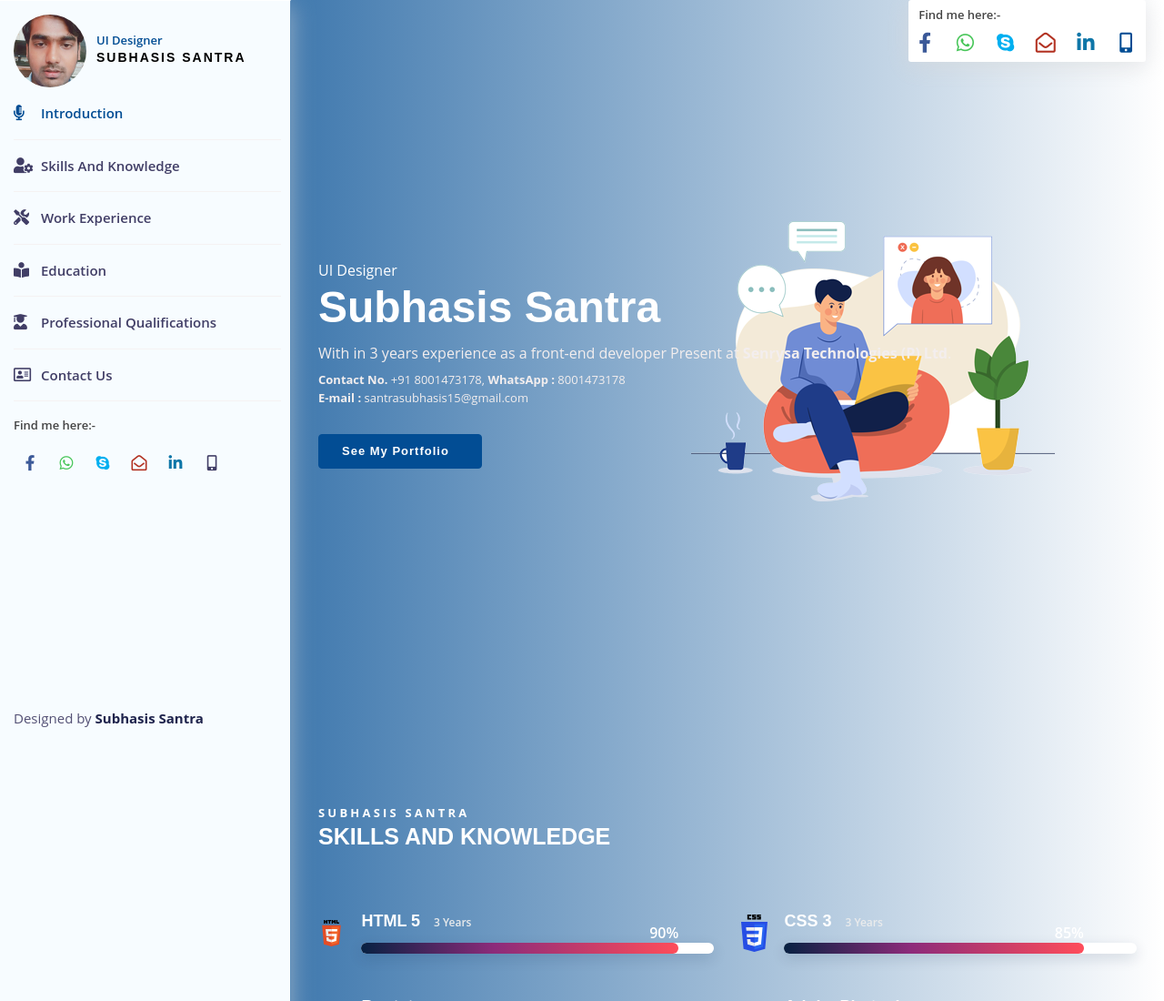
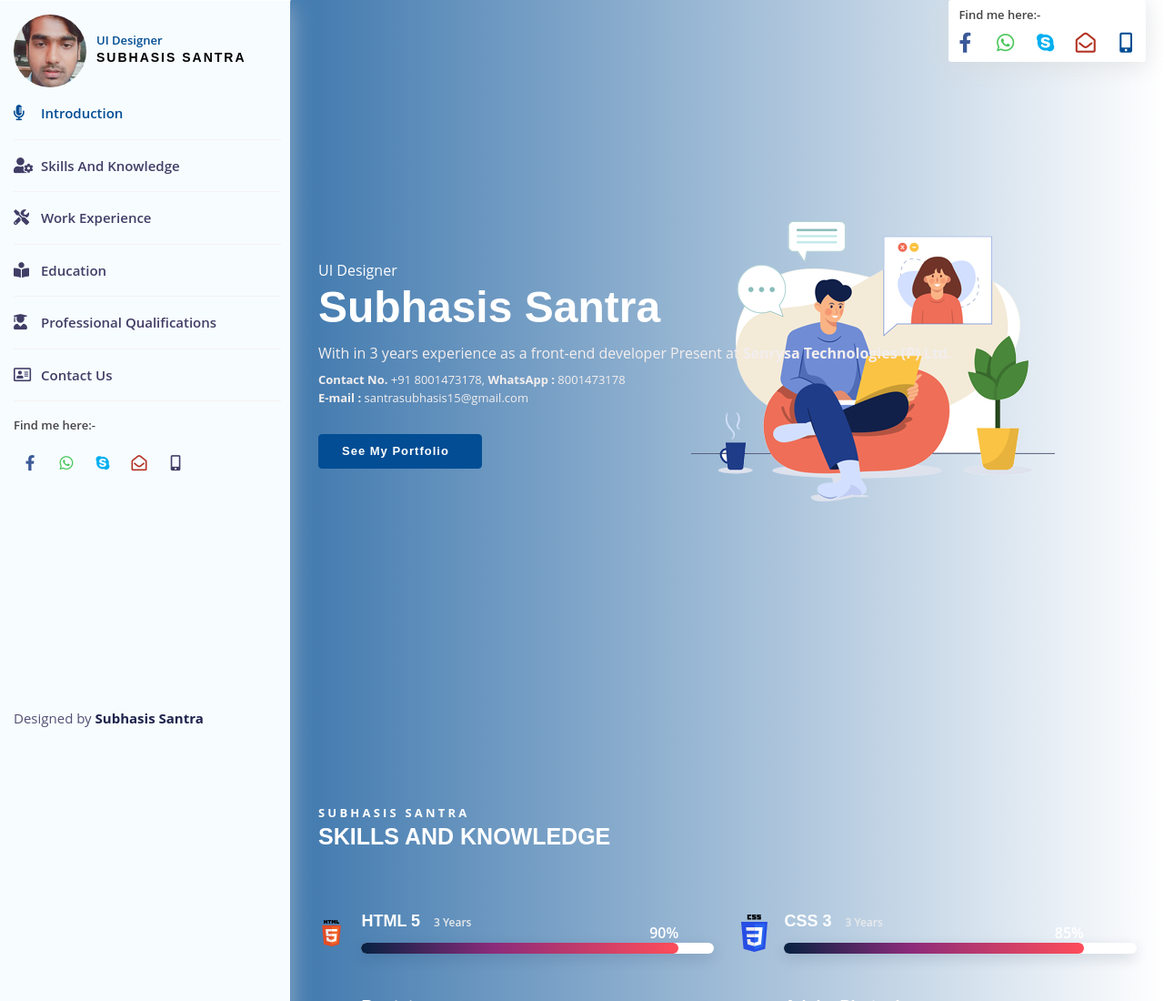
Before and after one commit to subhasisdesigner/subhasisdesigner.github.io, a plain HTML site: page index.html in a window 1280 px wide. Shown: the top 1100 px of the page at 91% size. Drawn offline with Linux system fonts and the light colour scheme.

Commit message:
Update index.html

```diff
--- a/index.html
+++ b/index.html
@@ -82,7 +82,7 @@
                     <a title="Subhasis Santra WhatsApp" target="_blank" href="https://wa.me/+918001473178/?text=I'm%20interested%20in%20your%20service" class="whatsapp"><i class="fab fa-whatsapp"></i></a>
                     <a href="https://join.skype.com/invite/KaxdquyQAdBw" target="_blank" class="skype"><i class="fab fa-skype"></i></a>
                     <a title="Email Us" href="mailto:santrasubhasis15@gmail.com" target="_blank" class="mail"><i class="far fa-envelope-open"></i></a>
-                    <a href="https://www.linkedin.com/in/subhasis-santra-501a221b4/" target="_blank" class="linkedin"><i class="fab fa-linkedin-in"></i></a>
+
                     <a title="Call Us" href="tel:+91-8001473178" class="phone"><i class="fas fa-mobile-alt"></i></a>
 
       </li>
@@ -112,7 +112,7 @@
                     <a title="Subhasis Santra WhatsApp" target="_blank" href="https://wa.me/+918001473178/?text=I'm%20interested%20in%20your%20service" class="whatsapp"><i class="fab fa-whatsapp"></i></a>
                     <a href="https://join.skype.com/invite/KaxdquyQAdBw" target="_blank" class="skype"><i class="fab fa-skype"></i></a>
                     <a title="Email Us" href="mailto:santrasubhasis15@gmail.com" target="_blank" class="mail"><i class="far fa-envelope-open"></i></a>
-                    <a href="https://www.linkedin.com/in/subhasis-santra-501a221b4/" target="_blank" class="linkedin"><i class="fab fa-linkedin-in"></i></a>
+
                     <a title="Call Us" href="tel:+91-8001473178" class="phone"><i class="fas fa-mobile-alt"></i></a>
       </div>
       <div class="row justify-content-center align-self-center w-100">
```
